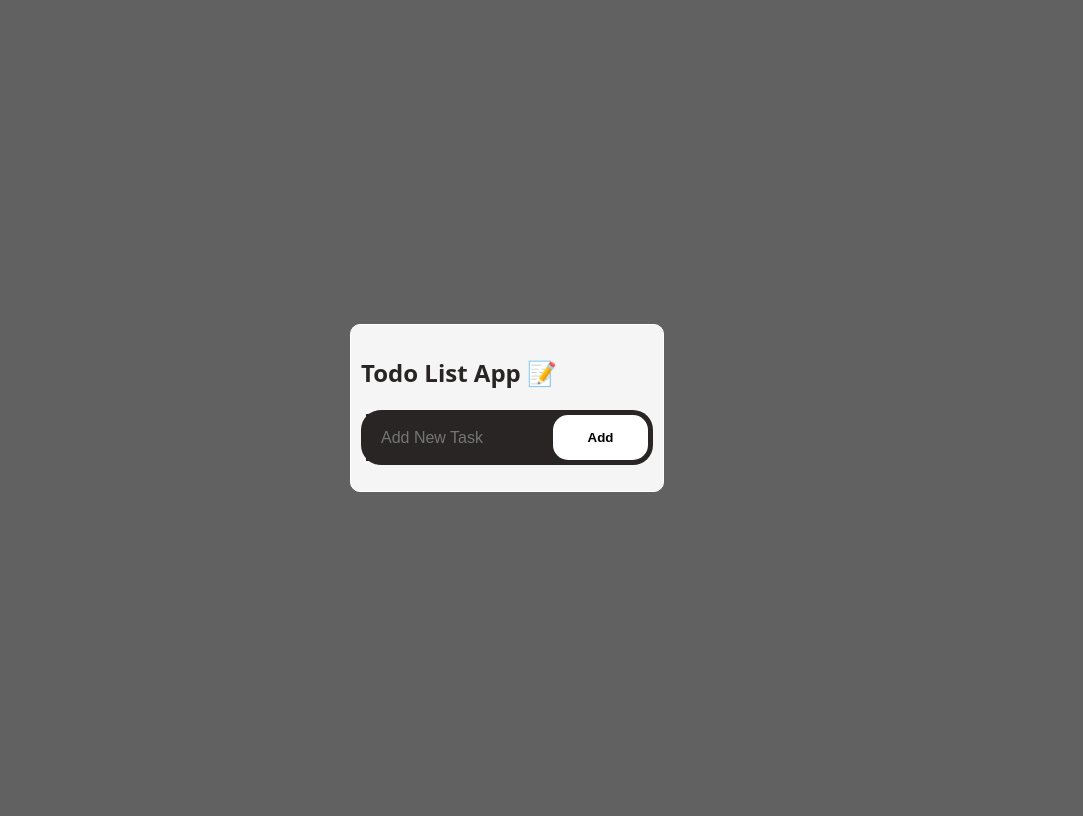
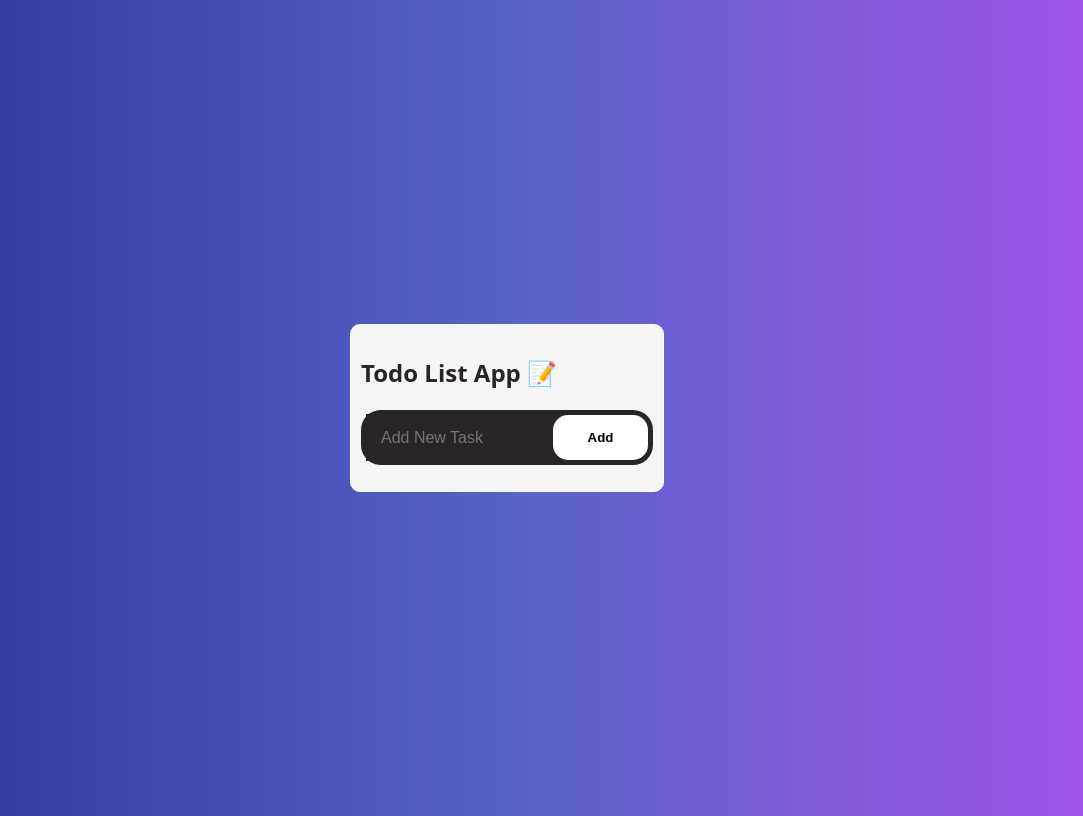
Before and after one commit to Dhyaa-km/localStorage, a plain HTML site: page index.html in a window 1280 px wide. Shown: the whole page, without its empty margins (133-1216 px from the left). Drawn offline with Linux system fonts and the light colour scheme.

Commit message:
second commit

```diff
--- a/src/style.css
+++ b/src/style.css
@@ -4,7 +4,7 @@
   font-weight: 400;
   color-scheme: light dark;
   color: rgba(255, 255, 255, 0.87);
-  background-color: #616161;
+  background-image: linear-gradient(to right, #2A339B, #5762C7, #A853ED);
   font-synthesis: none;
   text-rendering: optimizeLegibility;
   -webkit-font-smoothing: antialiased;
```
